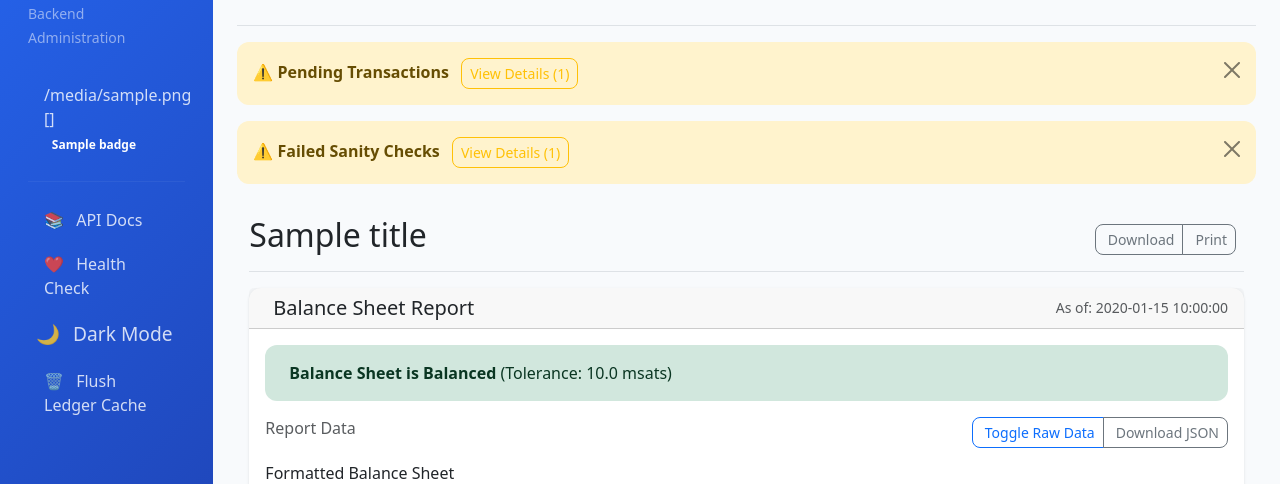
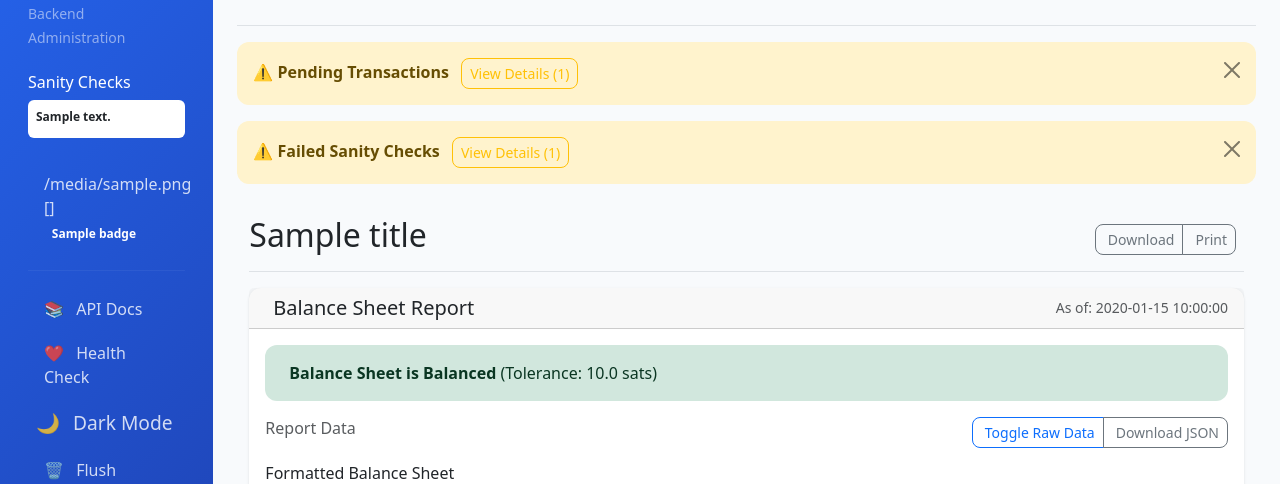
Before and after one commit to brianoflondon/v4vapp-backend-v2, a Python web app: template src/v4vapp_backend_v2/admin/templates/financial_reports/balance_sheet.html in a window 1280 px wide. Shown: the part 81-565 px from the top of the page. Run offline with Jinja, Linux system fonts and the light colour scheme; the template is opened without the code that fills it: most values are stand-ins (such as "Sample title", 1, 10 or a date in 2020).

Commit message:
fix: enhance sidebar to display sanity check summary and update balance sheet tolerance units v2.4.5
Signed-off-by: Brian of London (home imac) <brian@v4v.app>

```diff
--- a/pyproject.toml
+++ b/pyproject.toml
@@ -1,6 +1,6 @@
 [project]
 name = "v4vapp-backend-v2"
-version = "2.4.4"
+version = "2.4.5"
 description = "Back End for the V4V.app bridge from Hive to Lightning"
 authors = [{name = "Brian of London (home imac)", email = "brian@v4v.app"}]
 license = {text = "MIT"}
--- a/src/v4vapp_backend_v2/admin/templates/base.html
+++ b/src/v4vapp_backend_v2/admin/templates/base.html
@@ -24,12 +24,17 @@
     <style>
         /* the global `sidebar_color` is injected by AdminApp */
         .sidebar {
-        /* keep the Jinja expression on one line so formatters don’t
+
+            /* keep the Jinja expression on one line so formatters don’t
            split the braces and break template parsing */
-        /* prettier-ignore */
-        background: linear-gradient(180deg, {{ sidebar_color }}) !important;
-    }
-</style>
+            /* prettier-ignore */
+            background: linear-gradient(180deg, {
+                    {
+                    sidebar_color
+                }
+            }) !important;
+        }
+    </style>
     <!-- prettier-ignore-end -->
 
     {% block extra_css %}{% endblock %}
@@ -45,6 +50,32 @@
                         <h4 class="text-white">🏠 V4VApp Admin</h4>
                         <small class="text-white-50">Backend Administration</small>
                     </div>
+
+                    {# quick sanity overview shown under the heading; uses `results` since
+                    that holds both passed and failed checks. we wrap in a fixed
+                    height box so the sidebar doesn't grow unbounded when a lot
+                    of checks are added in the future. #}
+                    {% if sanity_results and sanity_results.results %}
+                    <div class="px-3 mb-4">
+                        <h6 class="text-white">Sanity Checks</h6>
+                        <div class="bg-white text-dark p-2 rounded"
+                            style="font-size:0.75rem; max-height:200px; overflow-y:auto;">
+                            {% for name, result in sanity_results.results %}
+                            <div class="mb-1">
+                                {# treat the first line of details as a title; bold it and
+                                   then render the remainder as preformatted text. solely
+                                   splitting once avoids injecting Jinja logic into the
+                                   config model. #}
+                                {% set parts = result.details.split('\n', 1) %}
+                                <strong>{{ parts[0] }}</strong>
+                                {% if parts|length > 1 %}
+                                <pre class="mb-0" style="white-space:pre-wrap;">{{ parts[1] }}</pre>
+                                {% endif %}
+                            </div>
+                            {% endfor %}
+                        </div>
+                    </div>
+                    {% endif %}
 
                     <ul class="nav flex-column px-3">
                         {% for item in nav_items %}
--- a/src/v4vapp_backend_v2/admin/templates/financial_reports/balance_sheet.html
+++ b/src/v4vapp_backend_v2/admin/templates/financial_reports/balance_sheet.html
@@ -40,7 +40,7 @@
                         <i class="fas fa-check-circle me-2"></i>
                         <strong>Balance Sheet is Balanced</strong>
                         {% if balance_sheet_data.get('tolerance') %}
-                        (Tolerance: {{ "%.1f"|format(balance_sheet_data.tolerance|float) }} msats)
+                        (Tolerance: {{ "%.1f"|format(balance_sheet_data.tolerance/1000|float) }} sats)
                         {% endif %}
                     </div>
                     {% elif balance_sheet_data and balance_sheet_data.get('is_balanced') == false %}
@@ -48,7 +48,7 @@
                         <i class="fas fa-exclamation-triangle me-2"></i>
                         <strong>Balance Sheet is NOT Balanced!</strong>
                         {% if balance_sheet_data.get('tolerance') %}
-                        (Tolerance: {{ "%.1f"|format(balance_sheet_data.tolerance|float) }} msats)
+                        (Tolerance: {{ "%.1f"|format(balance_sheet_data.tolerance/1000|float) }} sats)
                         {% endif %}
                     </div>
                     {% endif %}
```
Also changed, not shown: tests/admin_interface/test_admin_interface.py (+5 -0 lines), tests/admin_interface/test_admin_templates.py (+29 -3 lines), tests/witness_monitor/test_witness_events.py (+5 -2 lines), 1 other file.
